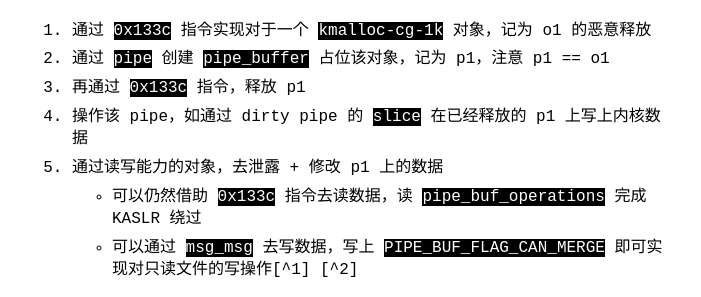
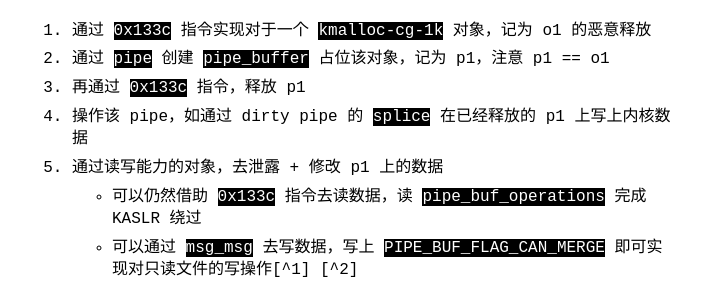
Before and after one commit to f0rm2l1n/f0rm2l1n.github.io, a Jekyll site: the page built from _posts/2024-08-13-badlist.md, in a window 1280 px wide and 900 px high, scrolled down 2594 px. Shown: the part 152-449 px from the top of the window, without its empty margins (288-989 px from the left). Built offline with Jekyll 4.4.1, drawn with Linux system fonts in a browser that asks for light colours.

Commit message:
fix: slice -> splice typo

```diff
--- a/_posts/2024-08-13-badlist.md
+++ b/_posts/2024-08-13-badlist.md
@@ -94,7 +94,7 @@ Task is cheap，封装的交互代码可以[由此查看](https://github.com/f0r
 1. 通过 `0x133c` 指令实现对于一个 `kmalloc-cg-1k` 对象，记为 o1 的恶意释放
 2. 通过 `pipe` 创建 `pipe_buffer` 占位该对象，记为 p1，注意 p1 == o1
 3. 再通过 `0x133c` 指令，释放 p1
-4. 操作该 pipe，如通过 dirty pipe 的 `slice` 在已经释放的 p1 上写上内核数据
+4. 操作该 pipe，如通过 dirty pipe 的 `splice` 在已经释放的 p1 上写上内核数据
 5. 通过读写能力的对象，去泄露 + 修改 p1 上的数据
     - 可以仍然借助 `0x133c` 指令去读数据，读 `pipe_buf_operations` 完成 KASLR 绕过
     - 可以通过 `msg_msg` 去写数据，写上 `PIPE_BUF_FLAG_CAN_MERGE` 即可实现对只读文件的写操作[^1] [^2]
```
